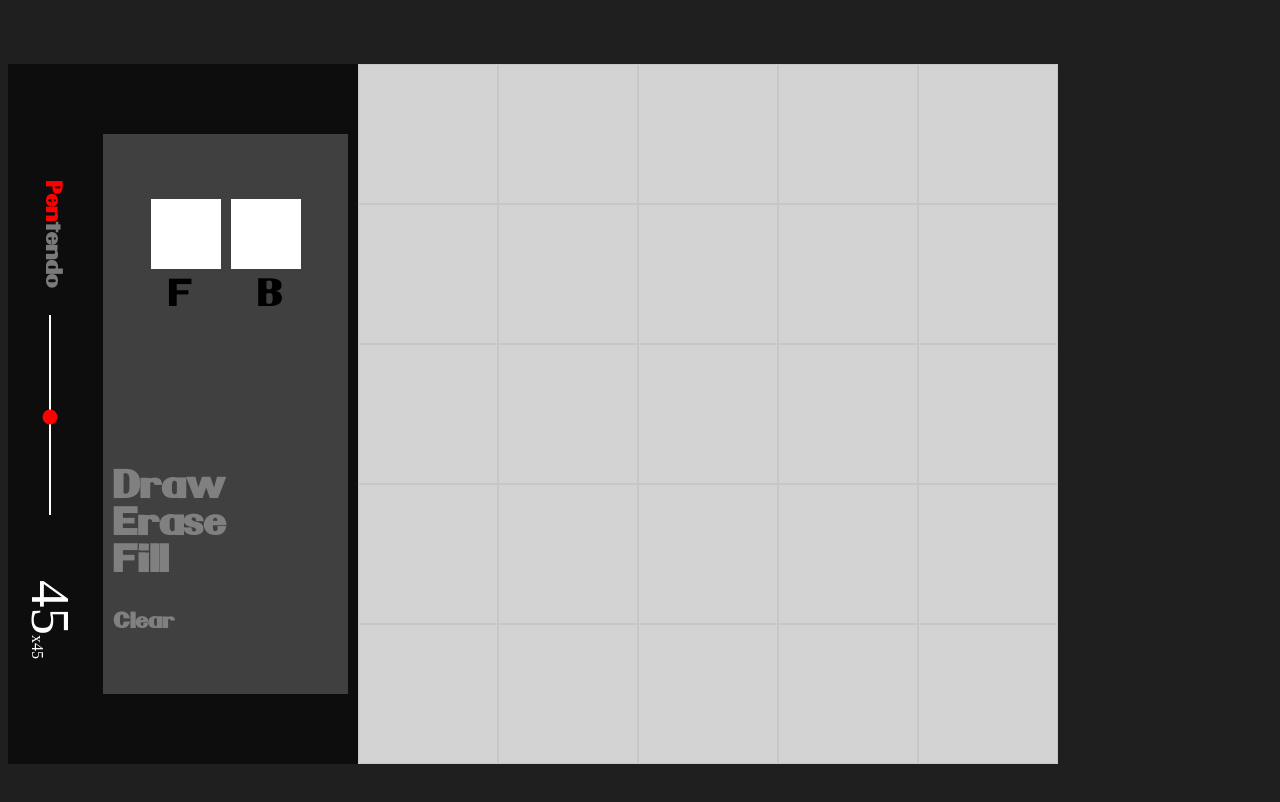
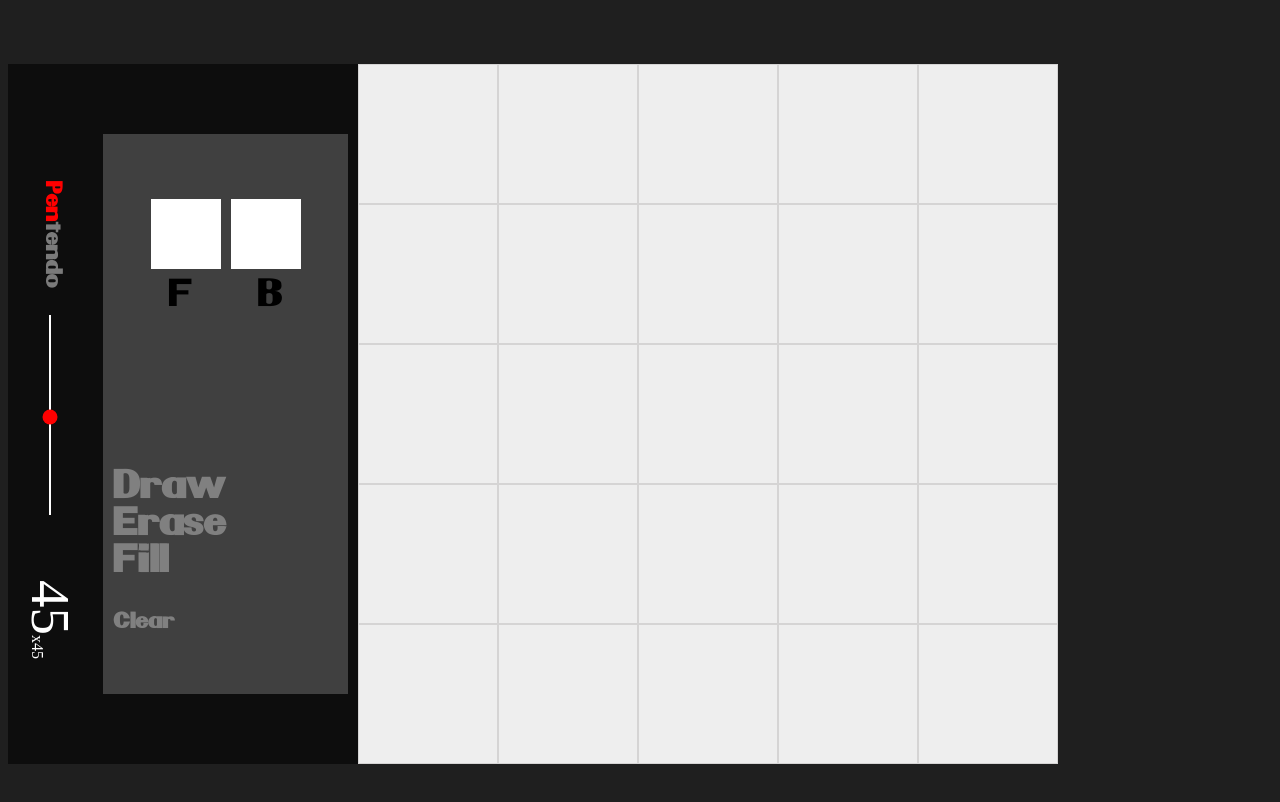
Before and after one commit to j-winston/pentendo, a plain HTML site: page index.html in a window 1280 px wide. Drawn offline with Linux system fonts and the light colour scheme.

Commit message:
change grid coloring

```diff
--- a/styles.css
+++ b/styles.css
@@ -67,7 +67,7 @@ a:active{
     height:2px;
     position:relative;
     right:50px;
-    accent-color: red;
+
 }
 
 input[type="range"] {
@@ -75,6 +75,7 @@ input[type="range"] {
     appearance: none;
     background: white;
     cursor: pointer;
+    accent-color: red;
 
 }
 
@@ -200,8 +201,8 @@ input[type="range"] {
 .cell {
     margin:0px;
     padding: 0px;
-    background-color: #d3d3d3;
-    border: 1px solid #c7c7c7;
+    background-color: #eeeeee;
+    border: 1px solid #d5d4d4;
 
 }
 
```
